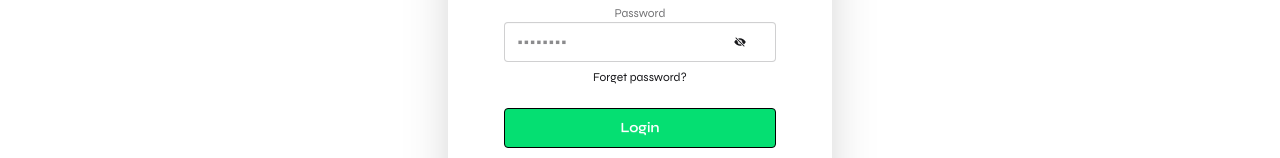
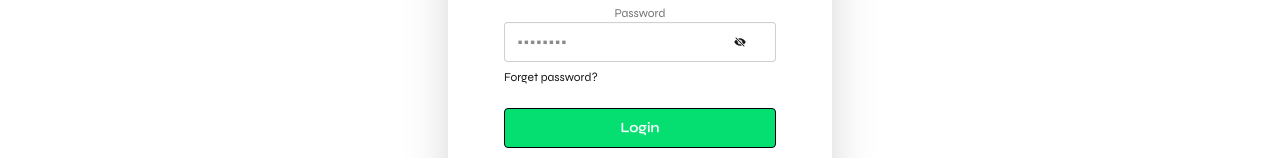
Before and after one commit to Thesachindey/PHero-B12A09-CLotus, a React (Vite) app: page /auth/login in a window 1280 px wide. Shown: the part 435-593 px from the top of the page. Built offline with nearby package versions, Linux system fonts and the light colour scheme; no server answers.

Commit message:
fix some style

```diff
--- a/src/pages/LoginPage.jsx
+++ b/src/pages/LoginPage.jsx
@@ -149,7 +149,7 @@ const LoginPage = () => {
                                 </span>
                             </div>
                             <button
-                                className="hover:underline cursor-pointer"
+                                className="hover:underline text-start hover:text-green-400 cursor-pointer"
                                 onClick={handleForgetPassword}
                                 type="button"
                             >
--- a/src/pages/MyProfilePage.jsx
+++ b/src/pages/MyProfilePage.jsx
@@ -28,7 +28,7 @@ const MyProfilePage = () => {
                 <div className='text-center space-x-4'>
 
                 <Link to={'/auth/update-profile'} className="btn bg-green-400 hover:bg-green-500 btn-outline text-white border-black ">Update Profile</Link>
-                <button onClick={handleLogOut} className="btn bg-green-400 hover:bg-green-500 btn-outline text-white border-black ">Sign Out</button>
+                <button onClick={handleLogOut} className="btn bg-green-400 hover:bg-green-500 btn-outline text-white border-black ">LogOut</button>
 
                 </div>
             </div>
```
